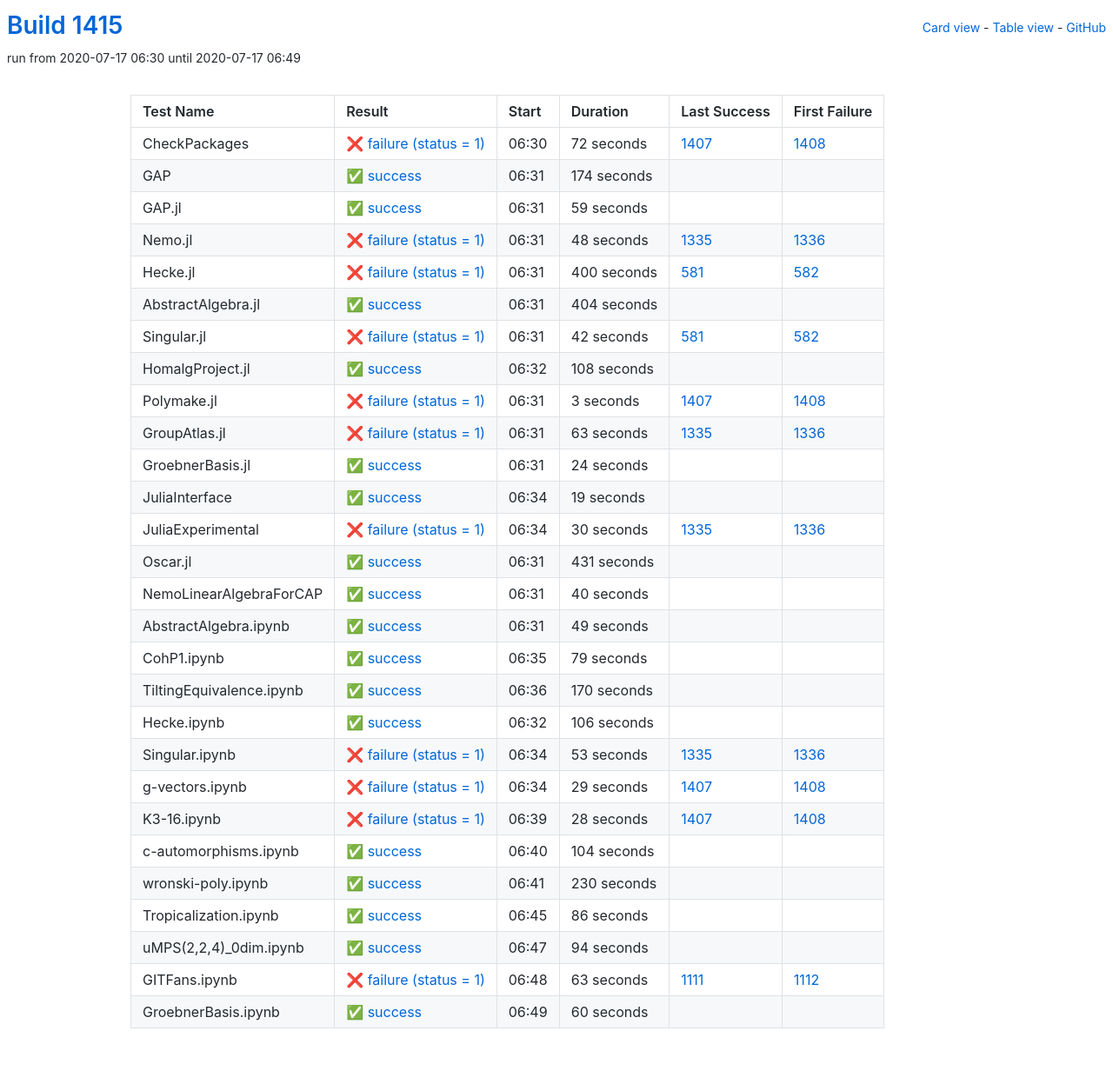
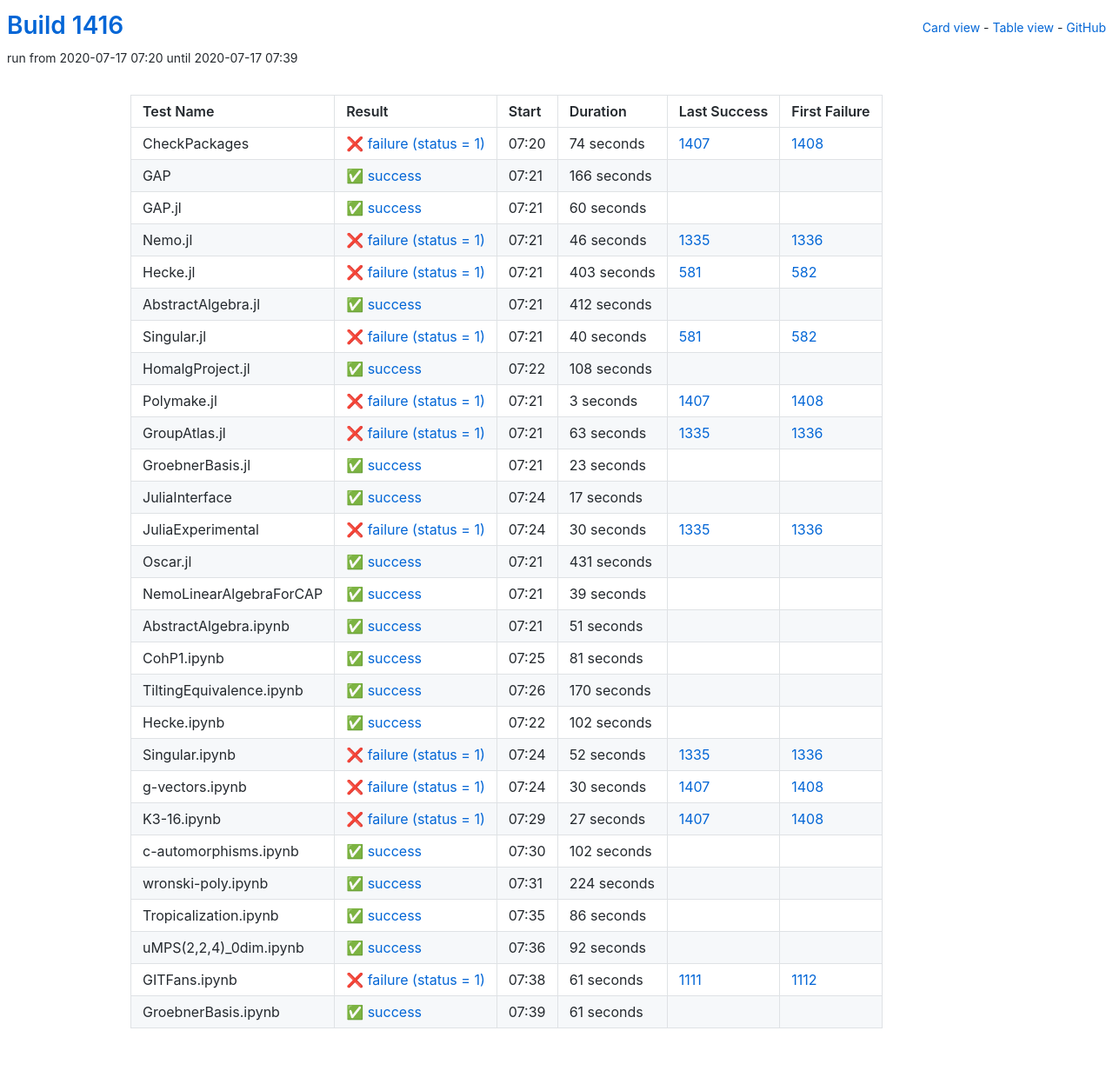
Before and after one commit to oscar-system/oscar-ci-status-1.4, a Jekyll site: the page built from table.html, in a window 1280 px wide. Shown: the whole page at 87% size. Built offline with Jekyll 4.4.1, drawn with Linux system fonts in a browser that asks for light colours.

Commit message:
Build #1416

```diff
--- a/_data/ci.yml
+++ b/_data/ci.yml
@@ -1,6 +1,6 @@
 ---
-build: 1415
-build_url: https://oscarci.mathematik.uni-kl.de/job/oscar-julia-1.4/1415/
+build: 1416
+build_url: https://oscarci.mathematik.uni-kl.de/job/oscar-julia-1.4/1416/
 job: oscar-julia-1.4
 organization: oscar-system
 repo: oscar-ci-status-1.4
@@ -8,92 +8,92 @@ repourl: https://github.com/oscar-system/oscar-ci-status-1.4
 tests:
 - name: CheckPackages
   id: checkpackages
-  log: https://oscarci.mathematik.uni-kl.de/job/oscar-julia-1.4/1415/artifact/logs/build-1415/CheckPackages.log
-  start: 2020-07-17 06:30
+  log: https://oscarci.mathematik.uni-kl.de/job/oscar-julia-1.4/1416/artifact/logs/build-1416/CheckPackages.log
+  start: 2020-07-17 07:20
   success: false
   exitcode: 1
   status: failure
-  duration: 72
+  duration: 74
   last_success: 1407
   last_success_url: https://oscarci.mathematik.uni-kl.de/job/oscar-julia-1.4/1407/
   first_failure: 1408
   first_failure_url: https://oscarci.mathematik.uni-kl.de/job/oscar-julia-1.4/1408/
 - name: GAP
   id: gap
-  log: https://oscarci.mathematik.uni-kl.de/job/oscar-julia-1.4/1415/artifact/logs/build-1415/GAP.log
-  start: 2020-07-17 06:31
+  log: https://oscarci.mathematik.uni-kl.de/job/oscar-julia-1.4/1416/artifact/logs/build-1416/GAP.log
+  start: 2020-07-17 07:21
   success: true
   exitcode: 0
   status: success
-  duration: 174
+  duration: 166
   last_success: false
   last_success_url:
   first_failure: false
   first_failure_url:
 - name: GAP.jl
   id: gap-jl
-  log: https://oscarci.mathematik.uni-kl.de/job/oscar-julia-1.4/1415/artifact/logs/build-1415/GAP.jl.log
-  start: 2020-07-17 06:31
+  log: https://oscarci.mathematik.uni-kl.de/job/oscar-julia-1.4/1416/artifact/logs/build-1416/GAP.jl.log
+  start: 2020-07-17 07:21
   success: true
   exitcode: 0
   status: success
-  duration: 59
+  duration: 60
   last_success: false
   last_success_url:
   first_failure: false
   first_failure_url:
 - name: Nemo.jl
   id: nemo-jl
-  log: https://oscarci.mathematik.uni-kl.de/job/oscar-julia-1.4/1415/artifact/logs/build-1415/Nemo.jl.log
-  start: 2020-07-17 06:31
+  log: https://oscarci.mathematik.uni-kl.de/job/oscar-julia-1.4/1416/artifact/logs/build-1416/Nemo.jl.log
+  start: 2020-07-17 07:21
   success: false
   exitcode: 1
   status: failure
-  duration: 48
+  duration: 46
   last_success: 1335
   last_success_url: https://oscarci.mathematik.uni-kl.de/job/oscar-julia-1.4/1335/
   first_failure: 1336
   first_failure_url: https://oscarci.mathematik.uni-kl.de/job/oscar-julia-1.4/1336/
 - name: Hecke.jl
   id: hecke-jl
-  log: https://oscarci.mathematik.uni-kl.de/job/oscar-julia-1.4/1415/artifact/logs/build-1415/Hecke.jl.log
-  start: 2020-07-17 06:31
+  log: https://oscarci.mathematik.uni-kl.de/job/oscar-julia-1.4/1416/artifact/logs/build-1416/Hecke.jl.log
+  start: 2020-07-17 07:21
   success: false
   exitcode: 1
   status: failure
-  duration: 400
+  duration: 403
   last_success: 581
   last_success_url: https://oscarci.mathematik.uni-kl.de/job/oscar-julia-1.4/581/
   first_failure: 582
   first_failure_url: https://oscarci.mathematik.uni-kl.de/job/oscar-julia-1.4/582/
 - name: AbstractAlgebra.jl
   id: abstractalgebra-jl
-  log: https://oscarci.mathematik.uni-kl.de/job/oscar-julia-1.4/1415/artifact/logs/build-1415/AbstractAlgebra.jl.log
-  start: 2020-07-17 06:31
+  log: https://oscarci.mathematik.uni-kl.de/job/oscar-julia-1.4/1416/artifact/logs/build-1416/AbstractAlgebra.jl.log
+  start: 2020-07-17 07:21
   success: true
   exitcode: 0
   status: success
-  duration: 404
+  duration: 412
   last_success: false
   last_success_url:
   first_failure: false
   first_failure_url:
 - name: Singular.jl
   id: singular-jl
-  log: https://oscarci.mathematik.uni-kl.de/job/oscar-julia-1.4/1415/artifact/logs/build-1415/Singular.jl.log
-  start: 2020-07-17 06:31
+  log: https://oscarci.mathematik.uni-kl.de/job/oscar-julia-1.4/1416/artifact/logs/build-1416/Singular.jl.log
+  start: 2020-07-17 07:21
   success: false
   exitcode: 1
   status: failure
-  duration: 42
+  duration: 40
   last_success: 581
   last_success_url: https://oscarci.mathematik.uni-kl.de/job/oscar-julia-1.4/581/
   first_failure: 582
   first_failure_url: https://oscarci.mathematik.uni-kl.de/job/oscar-julia-1.4/582/
 - name: HomalgProject.jl
   id: homalgproject-jl
-  log: https://oscarci.mathematik.uni-kl.de/job/oscar-julia-1.4/1415/artifact/logs/build-1415/HomalgProject.jl.log
-  start: 2020-07-17 06:32
+  log: https://oscarci.mathematik.uni-kl.de/job/oscar-julia-1.4/1416/artifact/logs/build-1416/HomalgProject.jl.log
+  start: 2020-07-17 07:22
   success: true
   exitcode: 0
   status: success
@@ -104,8 +104,8 @@ tests:
   first_failure_url:
 - name: Polymake.jl
   id: polymake-jl
-  log: https://oscarci.mathematik.uni-kl.de/job/oscar-julia-1.4/1415/artifact/logs/build-1415/Polymake.jl.log
-  start: 2020-07-17 06:31
+  log: https://oscarci.mathematik.uni-kl.de/job/oscar-julia-1.4/1416/artifact/logs/build-1416/Polymake.jl.log
+  start: 2020-07-17 07:21
   success: false
   exitcode: 1
   status: failure
@@ -116,8 +116,8 @@ tests:
   first_failure_url: https://oscarci.mathematik.uni-kl.de/job/oscar-julia-1.4/1408/
 - name: GroupAtlas.jl
   id: groupatlas-jl
-  log: https://oscarci.mathematik.uni-kl.de/job/oscar-julia-1.4/1415/artifact/logs/build-1415/GroupAtlas.jl.log
-  start: 2020-07-17 06:31
+  log: https://oscarci.mathematik.uni-kl.de/job/oscar-julia-1.4/1416/artifact/logs/build-1416/GroupAtlas.jl.log
+  start: 2020-07-17 07:21
   success: false
   exitcode: 1
   status: failure
@@ -128,32 +128,32 @@ tests:
   first_failure_url: https://oscarci.mathematik.uni-kl.de/job/oscar-julia-1.4/1336/
 - name: GroebnerBasis.jl
   id: groebnerbasis-jl
-  log: https://oscarci.mathematik.uni-kl.de/job/oscar-julia-1.4/1415/artifact/logs/build-1415/GroebnerBasis.jl.log
-  start: 2020-07-17 06:31
+  log: https://oscarci.mathematik.uni-kl.de/job/oscar-julia-1.4/1416/artifact/logs/build-1416/GroebnerBasis.jl.log
+  start: 2020-07-17 07:21
   success: true
   exitcode: 0
   status: success
-  duration: 24
+  duration: 23
   last_success: false
   last_success_url:
   first_failure: false
   first_failure_url:
 - name: JuliaInterface
   id: juliainterface
-  log: https://oscarci.mathematik.uni-kl.de/job/oscar-julia-1.4/1415/artifact/logs/build-1415/JuliaInterface.log
-  start: 2020-07-17 06:34
+  log: https://oscarci.mathematik.uni-kl.de/job/oscar-julia-1.4/1416/artifact/logs/build-1416/JuliaInterface.log
+  start: 2020-07-17 07:24
   success: true
   exitcode: 0
   status: success
-  duration: 19
+  duration: 17
   last_success: false
   last_success_url:
   first_failure: false
   first_failure_url:
 - name: JuliaExperimental
   id: juliaexperimental
-  log: https://oscarci.mathematik.uni-kl.de/job/oscar-julia-1.4/1415/artifact/logs/build-1415/JuliaExperimental.log
-  start: 2020-07-17 06:34
+  log: https://oscarci.mathematik.uni-kl.de/job/oscar-julia-1.4/1416/artifact/logs/build-1416/JuliaExperimental.log
+  start: 2020-07-17 07:24
   success: false
   exitcode: 1
   status: failure
@@ -164,8 +164,8 @@ tests:
   first_failure_url: https://oscarci.mathematik.uni-kl.de/job/oscar-julia-1.4/1336/
 - name: Oscar.jl
   id: oscar-jl
-  log: https://oscarci.mathematik.uni-kl.de/job/oscar-julia-1.4/1415/artifact/logs/build-1415/Oscar.jl.log
-  start: 2020-07-17 06:31
+  log: https://oscarci.mathematik.uni-kl.de/job/oscar-julia-1.4/1416/artifact/logs/build-1416/Oscar.jl.log
+  start: 2020-07-17 07:21
   success: true
   exitcode: 0
   status: success
@@ -176,44 +176,44 @@ tests:
   first_failure_url:
 - name: NemoLinearAlgebraForCAP
   id: nemolinearalgebraforcap
-  log: https://oscarci.mathematik.uni-kl.de/job/oscar-julia-1.4/1415/artifact/logs/build-1415/NemoLinearAlgebraForCAP.log
-  start: 2020-07-17 06:31
+  log: https://oscarci.mathematik.uni-kl.de/job/oscar-julia-1.4/1416/artifact/logs/build-1416/NemoLinearAlgebraForCAP.log
+  start: 2020-07-17 07:21
   success: true
   exitcode: 0
   status: success
-  duration: 40
+  duration: 39
   last_success: false
   last_success_url:
   first_failure: false
   first_failure_url:
 - name: AbstractAlgebra.ipynb
   id: abstractalgebra-ipynb
-  log: https://oscarci.mathematik.uni-kl.de/job/oscar-julia-1.4/1415/artifact/logs/build-1415/AbstractAlgebra.ipynb.log
-  start: 2020-07-17 06:31
+  log: https://oscarci.mathematik.uni-kl.de/job/oscar-julia-1.4/1416/artifact/logs/build-1416/AbstractAlgebra.ipynb.log
+  start: 2020-07-17 07:21
   success: true
   exitcode: 0
   status: success
-  duration: 49
+  duration: 51
   last_success: false
   last_success_url:
   first_failure: false
   first_failure_url:
 - name: CohP1.ipynb
   id: cohp1-ipynb
-  log: https://oscarci.mathematik.uni-kl.de/job/oscar-julia-1.4/1415/artifact/logs/build-1415/CohP1.ipynb.log
-  start: 2020-07-17 06:35
+  log: https://oscarci.mathematik.uni-kl.de/job/oscar-julia-1.4/1416/artifact/logs/build-1416/CohP1.ipynb.log
+  start: 2020-07-17 07:25
   success: true
   exitcode: 0
   status: success
-  duration: 79
+  duration: 81
   last_success: false
   last_success_url:
   first_failure: false
   first_failure_url:
 - name: TiltingEquivalence.ipynb
   id: tiltingequivalence-ipynb
-  log: https://oscarci.mathematik.uni-kl.de/job/oscar-julia-1.4/1415/artifact/logs/build-1415/TiltingEquivalence.ipynb.log
-  start: 2020-07-17 06:36
+  log: https://oscarci.mathematik.uni-kl.de/job/oscar-julia-1.4/1416/artifact/logs/build-1416/TiltingEquivalence.ipynb.log
+  start: 2020-07-17 07:26
   success: true
   exitcode: 0
   status: success
@@ -224,80 +224,80 @@ tests:
   first_failure_url:
 - name: Hecke.ipynb
   id: hecke-ipynb
-  log: https://oscarci.mathematik.uni-kl.de/job/oscar-julia-1.4/1415/artifact/logs/build-1415/Hecke.ipynb.log
-  start: 2020-07-17 06:32
+  log: https://oscarci.mathematik.uni-kl.de/job/oscar-julia-1.4/1416/artifact/logs/build-1416/Hecke.ipynb.log
+  start: 2020-07-17 07:22
   success: true
   exitcode: 0
   status: success
-  duration: 106
+  duration: 102
   last_success: false
   last_success_url:
   first_failure: false
   first_failure_url:
 - name: Singular.ipynb
   id: singular-ipynb
-  log: https://oscarci.mathematik.uni-kl.de/job/oscar-julia-1.4/1415/artifact/logs/build-1415/Singular.ipynb.log
-  start: 2020-07-17 06:34
+  log: https://oscarci.mathematik.uni-kl.de/job/oscar-julia-1.4/1416/artifact/logs/build-1416/Singular.ipynb.log
+  start: 2020-07-17 07:24
   success: false
   exitcode: 1
   status: failure
-  duration: 53
+  duration: 52
   last_success: 1335
   last_success_url: https://oscarci.mathematik.uni-kl.de/job/oscar-julia-1.4/1335/
   first_failure: 1336
   first_failure_url: https://oscarci.mathematik.uni-kl.de/job/oscar-julia-1.4/1336/
 - name: g-vectors.ipynb
   id: g-vectors-ipynb
-  log: https://oscarci.mathematik.uni-kl.de/job/oscar-julia-1.4/1415/artifact/logs/build-1415/g-vectors.ipynb.log
-  start: 2020-07-17 06:34
+  log: https://oscarci.mathematik.uni-kl.de/job/oscar-julia-1.4/1416/artifact/logs/build-1416/g-vectors.ipynb.log
+  start: 2020-07-17 07:24
   success: false
   exitcode: 1
   status: failure
-  duration: 29
+  duration: 30
   last_success: 1407
   last_success_url: https://oscarci.mathematik.uni-kl.de/job/oscar-julia-1.4/1407/
   first_failure: 1408
   first_failure_url: https://oscarci.mathematik.uni-kl.de/job/oscar-julia-1.4/1408/
 - name: K3-16.ipynb
   id: k3-16-ipynb
-  log: https://oscarci.mathematik.uni-kl.de/job/oscar-julia-1.4/1415/artifact/logs/build-1415/K3-16.ipynb.log
-  start: 2020-07-17 06:39
+  log: https://oscarci.mathematik.uni-kl.de/job/oscar-julia-1.4/1416/artifact/logs/build-1416/K3-16.ipynb.log
+  start: 2020-07-17 07:29
   success: false
   exitcode: 1
   status: failure
-  duration: 28
+  duration: 27
   last_success: 1407
   last_success_url: https://oscarci.mathematik.uni-kl.de/job/oscar-julia-1.4/1407/
   first_failure: 1408
   first_failure_url: https://oscarci.mathematik.uni-kl.de/job/oscar-julia-1.4/1408/
 - name: c-automorphisms.ipynb
   id: c-automorphisms-ipynb
-  log: https://oscarci.mathematik.uni-kl.de/job/oscar-julia-1.4/1415/artifact/logs/build-1415/c-automorphisms.ipynb.log
-  start: 2020-07-17 06:40
+  log: https://oscarci.mathematik.uni-kl.de/job/oscar-julia-1.4/1416/artifact/logs/build-1416/c-automorphisms.ipynb.log
+  start: 2020-07-17 07:30
   success: true
   exitcode: 0
   status: success
-  duration: 104
+  duration: 102
   last_success: false
   last_success_url:
   first_failure: false
   first_failure_url:
 - name: wronski-poly.ipynb
   id: wronski-poly-ipynb
-  log: https://oscarci.mathematik.uni-kl.de/job/oscar-julia-1.4/1415/artifact/logs/build-1415/wronski-poly.ipynb.log
-  start: 2020-07-17 06:41
+  log: https://oscarci.mathematik.uni-kl.de/job/oscar-julia-1.4/1416/artifact/logs/build-1416/wronski-poly.ipynb.log
+  start: 2020-07-17 07:31
   success: true
   exitcode: 0
   status: success
-  duration: 230
+  duration: 224
   last_success: false
   last_success_url:
   first_failure: false
   first_failure_url:
 - name: Tropicalization.ipynb
   id: tropicalization-ipynb
-  log: https://oscarci.mathematik.uni-kl.de/job/oscar-julia-1.4/1415/artifact/logs/build-1415/Tropicalization.ipynb.log
-  start: 2020-07-17 06:45
+  log: https://oscarci.mathematik.uni-kl.de/job/oscar-julia-1.4/1416/artifact/logs/build-1416/Tropicalization.ipynb.log
+  start: 2020-07-17 07:35
   success: true
   exitcode: 0
   status: success
@@ -308,36 +308,36 @@ tests:
   first_failure_url:
 - name: uMPS(2,2,4)_0dim.ipynb
   id: umps-2-2-4-0dim-ipynb
-  log: https://oscarci.mathematik.uni-kl.de/job/oscar-julia-1.4/1415/artifact/logs/build-1415/uMPS-2-2-4-_0dim.ipynb.log
-  start: 2020-07-17 06:47
+  log: https://oscarci.mathematik.uni-kl.de/job/oscar-julia-1.4/1416/artifact/logs/build-1416/uMPS-2-2-4-_0dim.ipynb.log
+  start: 2020-07-17 07:36
   success: true
   exitcode: 0
   status: success
-  duration: 94
+  duration: 92
   last_success: false
   last_success_url:
   first_failure: false
   first_failure_url:
 - name: GITFans.ipynb
   id: gitfans-ipynb
-  log: https://oscarci.mathematik.uni-kl.de/job/oscar-julia-1.4/1415/artifact/logs/build-1415/GITFans.ipynb.log
-  start: 2020-07-17 06:48
+  log: https://oscarci.mathematik.uni-kl.de/job/oscar-julia-1.4/1416/artifact/logs/build-1416/GITFans.ipynb.log
+  start: 2020-07-17 07:38
   success: false
   exitcode: 1
   status: failure
-  duration: 63
+  duration: 61
   last_success: 1111
   last_success_url: https://oscarci.mathematik.uni-kl.de/job/oscar-julia-1.4/1111/
   first_failure: 1112
   first_failure_url: https://oscarci.mathematik.uni-kl.de/job/oscar-julia-1.4/1112/
 - name: GroebnerBasis.ipynb
   id: groebnerbasis-ipynb
-  log: https://oscarci.mathematik.uni-kl.de/job/oscar-julia-1.4/1415/artifact/logs/build-1415/GroebnerBasis.ipynb.log
-  start: 2020-07-17 06:49
+  log: https://oscarci.mathematik.uni-kl.de/job/oscar-julia-1.4/1416/artifact/logs/build-1416/GroebnerBasis.ipynb.log
+  start: 2020-07-17 07:39
   success: true
   exitcode: 0
   status: success
-  duration: 60
+  duration: 61
   last_success: false
   last_success_url:
   first_failure: false
```
Also changed, not shown: README.md.
